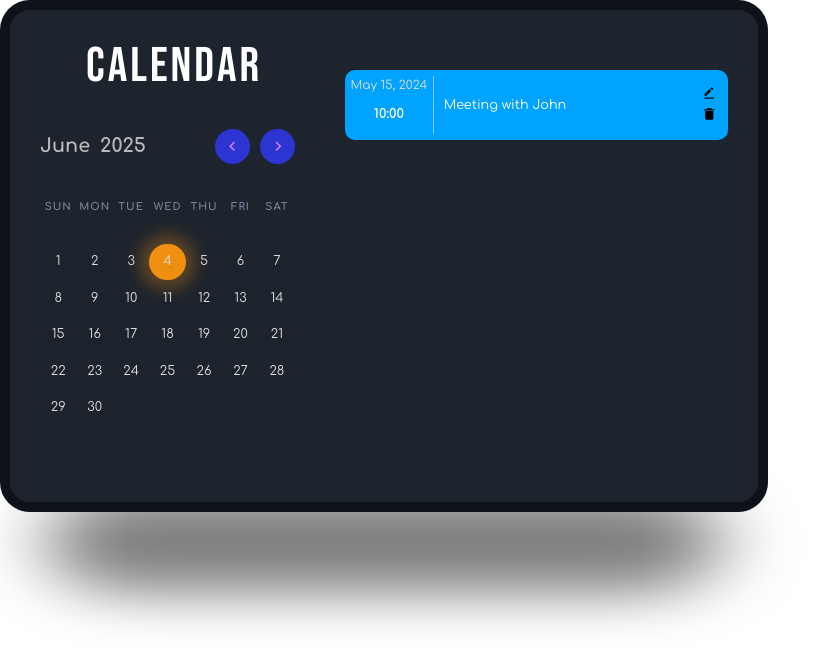
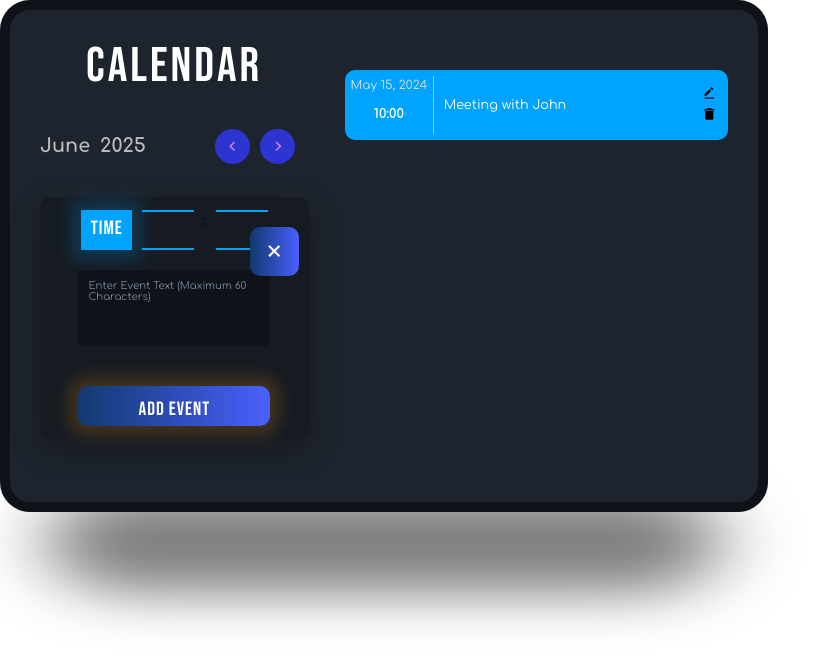
Before and after one commit to kaveenskn/InternQuest-web-Group2, a React (Vite) app: page /Calendar in a window 1280 px wide. Both pictures are taken after a click on the element "10". Shown: the top 664 px of the page, without its empty margins (0-831 px from the left). Built offline with nearby package versions, Linux system fonts and the light colour scheme.

Commit message:
created event popup

```diff
--- a/src/pages/Calendar.jsx
+++ b/src/pages/Calendar.jsx
@@ -23,6 +23,8 @@ const monthsOfYear = [
 
     const [currentMonth, setCurrentMonth] = useState(currentDate.getMonth());
     const [currentYear, setCurrentYear] = useState(currentDate.getFullYear());
+    const [selectedDate, setSelectedDate] = useState(currentDate);
+    const [showEventPopup, setShowEventPopup] = useState(false);
 
     const daysInMonth = new Date(currentYear, currentMonth + 1, 0).getDate();
     const firstDayOfMonth = new Date(currentYear, currentMonth, 1).getDay();
@@ -35,6 +37,17 @@ const monthsOfYear = [
 const nextMonth = () => {
     setCurrentMonth((prevMonth) => (prevMonth === 11 ? 0 : prevMonth + 1));
     setCurrentYear((prevYear) => (currentMonth === 11 ? prevYear + 1 : prevYear));
+};
+
+const handleDayClick = (day) => {
+    const clickedDate = new Date(currentYear, currentMonth, day);
+    const today = new Date();
+
+    // Only allow selecting current or future dates
+    if (clickedDate >= today) {
+        setSelectedDate(clickedDate);
+        setShowEventPopup(true);
+    }
 };
 
   return (
@@ -78,6 +91,7 @@ const nextMonth = () => {
             <span
                 key={`day-${date}`}
                 className={isCurrentDay ? 'current-day' : ''}
+                onClick={() => handleDayClick(day + 1)}
             >
                 {date}
             </span>
@@ -88,13 +102,25 @@ const nextMonth = () => {
 
             {/* Event Management Section */}
             <div className="events">
-                {/* Event Popup */}
+                {showEventPopup && (
     <div className="event-popup">
         <div className="time-input">
             <div className="event-popup-time">Time</div>
-                        <input type="number" name="hours" min="0" max="24" className="hours" />
+            <input
+                type="number"
+                name="hours"
+                min="0"
+                max="23"
+                className="hours"
+            />
             <span>:</span>
-                        <input type="number" name="minutes" min="0" max="59" className="minutes" />
+            <input
+                type="number"
+                name="minutes"
+                min="0"
+                max="59"
+                className="minutes"
+            />
         </div>
         <textarea
             placeholder="Enter Event Text (Maximum 60 Characters)"
@@ -102,11 +128,15 @@ const nextMonth = () => {
         ></textarea>
         <div className="event-popup-buttons">
             <button className="event-popup-btn">Add Event</button>
-                        <button className="close-event-popup">
+            <button
+                className="close-event-popup"
+                onClick={() => setShowEventPopup(false)}
+            >
                 <i className="bx bx-x"></i>
             </button>
         </div>
     </div>
+)}
 
                 {/* Event Display */}
                 <div className="event">
--- a/src/styles/Calendar.css
+++ b/src/styles/Calendar.css
@@ -150,7 +150,7 @@ html {
     justify-content: center;
     align-items: center;
     row-gap: 2rem;
-    display: none;
+
 }
 
 .time-input {
```
Lines whose indentation alone changed are shown as unchanged.
